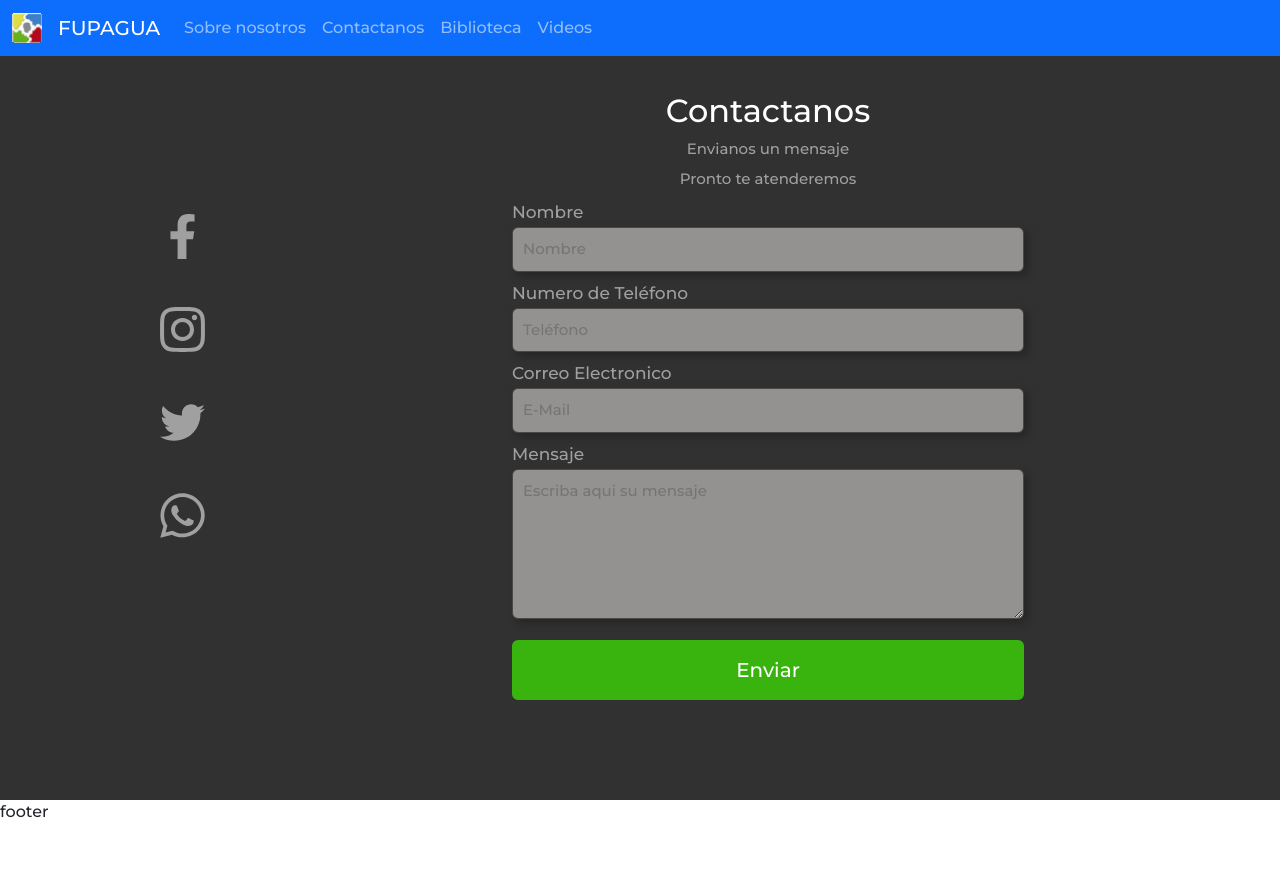
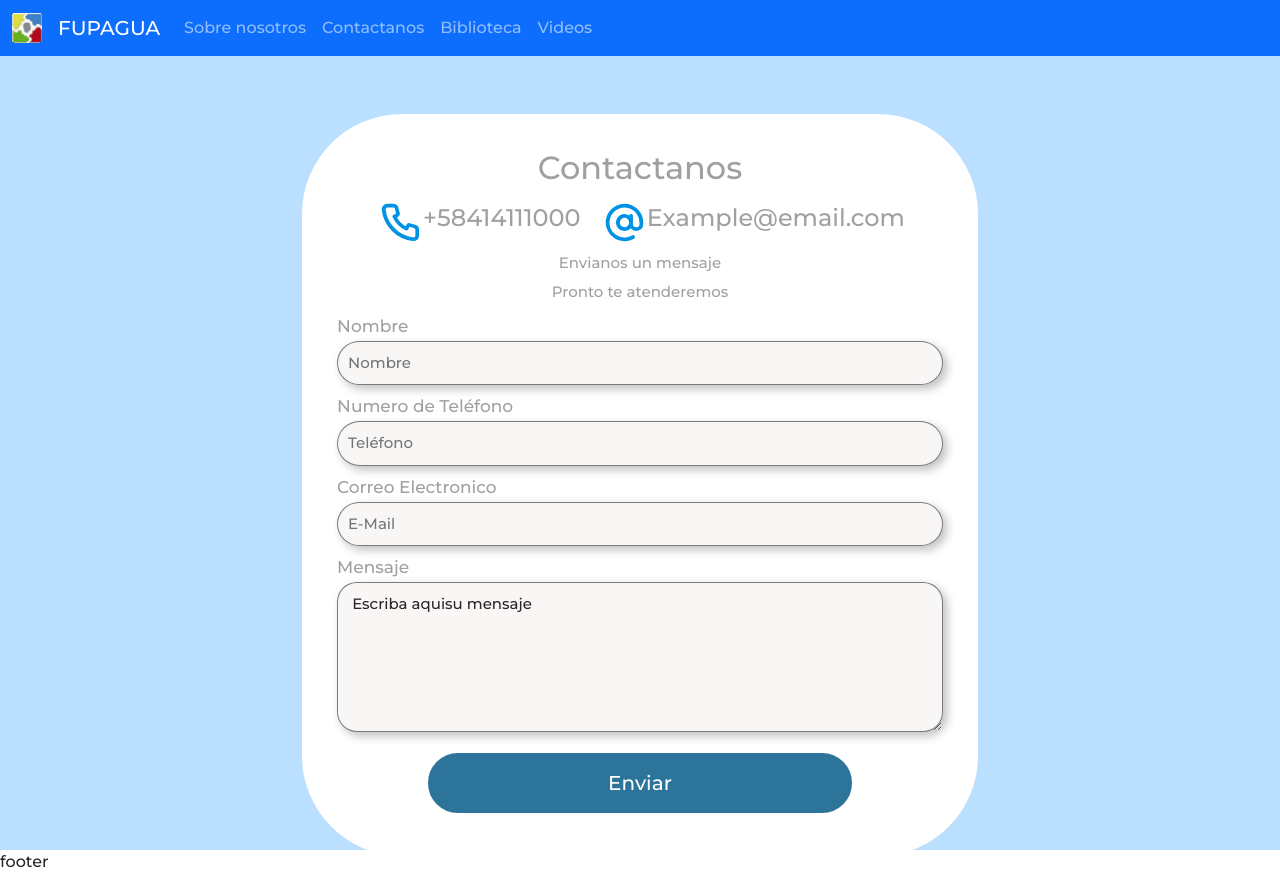
Before and after one commit to zovalger/fupagua-landing, a Next.js app: page /formulario in a window 1280 px wide. Before the commit the page ends 824 px from the top, so only its background shows below. Built offline with nearby package versions, Linux system fonts and the light colour scheme.

Commit message:
formulario v1

```diff
--- a/pages/formulario.jsx
+++ b/pages/formulario.jsx
@@ -2,11 +2,86 @@ import Image from "next/image";
 import style from "../styles/FormLanding/FormLanding.module.css";
 import Container from 'react-bootstrap/Container';
 import Layout from "../layouts/Layout";
+import NavLanding from "../layouts/NavLanding";
+
 
 function FormularioLanding() {
     return (
 <Layout title="Formulario">
+
+      <header>
+				<NavLanding />
+			</header>
   <div className={style.bg_form}>
+
+          <div className={style.container_form}>
+            <form action="start">
+
+              <div className={style.form_header}>
+                <h2 className={style.subtitle}> Contactanos </h2>
+                <div className={style.icon_container}>
+                <a>
+    <div>
+    <li className={style.form_list_icon}>
+      <Image
+        src={("/logo-redes/phone.svg")}
+        height={60}
+        width={60}
+        alt="Telephone"
+        className={style.icon} />
+        <div className={style.text_icon}>
+        <h4>+58414111000</h4>
+        </div>
+    </li>
+    </div>
+                </a>
+                <a>
+    <div>
+    <li className={style.form_list_icon}>
+      <Image
+        src={("/logo-redes/at.svg")}
+        height={60}
+        width={60}
+        alt="Email"
+        className={style.icon} />
+               <div className={style.text_icon}>
+               <h4>Example@email.com</h4>
+        </div>
+    </li>
+    </div>
+                </a>
+                </div>
+                <p className={style.form_text}> Envianos un mensaje </p>
+                <p className={style.form_text}> Pronto te atenderemos </p>
+              </div>
+
+              <label for="" className={style.form_label}>Nombre</label>
+              <input type="text" id="nombre" placeholder="Nombre" className={style.form_input}></input>
+
+              <label for="" className={style.form_label}>Numero de Teléfono</label>
+              <input type="text" id="numero" placeholder="Teléfono" className={style.form_input}></input>
+
+              <label for="" className={style.form_label}>Correo Electronico</label>
+              <input type="text" id="email" placeholder="E-Mail" className={style.form_input}></input>
+
+              <label for="" className={style.form_label}>Mensaje</label>
+              <textarea id="mensaje" placeholder="          Escriba aqui su mensaje" className={style.form_textarea}> Escriba aquisu mensaje</textarea>
+
+              <div className ={style.button_align}>
+              <input type="submit" value="Enviar" className={style.btn_submit}></input>
+              </div>
+
+            </form>
+          </div>
+        </div>
+
+        </Layout>
+    );
+  }
+
+  export default FormularioLanding;
+
+  //
   <div className={style.icon_container}>
   <ul>
   <a>
@@ -16,7 +91,7 @@ function FormularioLanding() {
         height={50}
         width={50}
         alt="facebook"
-                    className={style.icon} />
+        className={style.icon} /> hola
     </li>
   </a>
   <a>
@@ -51,34 +126,3 @@ function FormularioLanding() {
   </a>
 </ul>
 </div>
-          <div className={style.container_form}>
-            <form action="start">
-
-              <div className={style.form_header}>
-                <h2 className={style.subtitle}> Contactanos </h2>
-                <p className={style.form_text}> Envianos un mensaje </p>
-                <p className={style.form_text}> Pronto te atenderemos </p>
-              </div>
-
-              <label for="" className={style.form_label}>Nombre</label>
-              <input type="text" id="nombre" placeholder="Nombre" className={style.form_input}></input>
-
-              <label for="" className={style.form_label}>Numero de Teléfono</label>
-              <input type="text" id="numero" placeholder="Teléfono" className={style.form_input}></input>
-
-              <label for="" className={style.form_label}>Correo Electronico</label>
-              <input type="text" id="email" placeholder="E-Mail" className={style.form_input}></input>
-
-              <label for="" className={style.form_label}>Mensaje</label>
-              <textarea id="mensaje" placeholder="Escriba aqui su mensaje" className={style.form_textarea}></textarea>
-
-              <input type="submit" value="Enviar" className={style.btn_submit}></input>
-
-            </form>
-          </div>
-        </div>
-        </Layout>
-    );
-  }
-
-  export default FormularioLanding;
--- a/styles/FormLanding/FormLanding.module.css
+++ b/styles/FormLanding/FormLanding.module.css
@@ -1,20 +1,25 @@
-/****************Formulario******************/
+/****************Formulario*******background: #313131;***********/
 
 .bg_form {
+    margin-top: 50px;
     position: relative;
     height: 100vh;
     width: 100%;
-    background: #313131;
+    background-color: #bbdfff;
     background-size: cover;
     display: flex;
     align-items: center;
+    justify-content: center;
 }
 
 .container_form {
+    margin-top: 70px;
+    width: 75%;
+    padding: 35px;
+    box-sizing: border-box;
+    background: white;
+    border-radius: 100px;
     flex-basis: 40%;
-    align-items: center;
-    width: 100%;
-    box-sizing: border-box;
 }
 
 .form_text {
@@ -25,7 +30,7 @@
 }
 
 .form_header {
-    color: #FFFFFF;
+    color: #A0A0A0;
     text-align: center;
     margin: 0;
     margin-bottom: 2px;
@@ -51,11 +56,15 @@
     background: rgba(243, 238, 238, 0.51);
     border: 1px solid rgba(0, 0, 0, 0.51);
     box-shadow: 4px 4px 10px rgba(0, 0, 0, 0.25);
-    border-radius: 6px;
+    border-radius: 75px;
     margin-bottom: 6px;
     color: rgb(41, 38, 38);
     font-size: 15px;
     box-sizing: border-box;
+}
+
+.form_textarea {
+    border-radius: 20px;
 }
 
 .form_textarea {
@@ -75,14 +84,19 @@
     border-radius: 10px;
 }
 
+.button_align {
+    display: flex;
+    justify-content: space-around;
+}
+
 .btn_submit {
     align-items: center;
     color: white;
-    width: 100%;
+    width: 70%;
     box-sizing: border-box;
-    background: #39B30E;
-    border: solid #39B30E;
-    border-radius: 6px;
+    background: hsl(201deg 55% 39%);
+    border: solid hsl(201deg 55% 39%);
+    border-radius: 75px;
     padding: 12px 30px;
     font-size: 20px;
     margin: 8px 0;
@@ -90,25 +104,34 @@
 
 .btn_submit:hover {
     cursor: pointer;
-    background: #5ed832;
-    border: solid #5ed832;
+    background: rgb(59, 153, 204);
+    border: solid rgb(59, 153, 204);
 }
 
 
 /* Redes sociales */
 
+.text_icon {
+    display: flex;
+    width: 100%;
+    flex-direction: column;
+    width: auto;
+    align-items: center;
+}
+
 .icon_container {
-    flex-basis: 40%;
-    color: #fff;
-    width: 30%;
+    width: 70%;
+    display: inline-flex;
     align-items: center;
-    padding-right: 20px;
+    gap: 5%;
+    margin-right: 100px;
+    margin-bottom: 5px;
+    margin-top: 5px;
 }
 
 .form_list_icon {
-    margin-bottom: 3rem;
-    margin-left: 8rem;
     display: flex;
+    align-items: center;
 }
 
 .icon {
```
Also changed, not shown: layouts/FooterLanding.jsx (added, +57 -0 lines), styles/BannerLanding/NewsStyles.module.css (added, +35 -0 lines), public/logo-redes/at.svg (added), public/logo-redes/phone.svg (added). Lines whose indentation alone changed are shown as unchanged.
